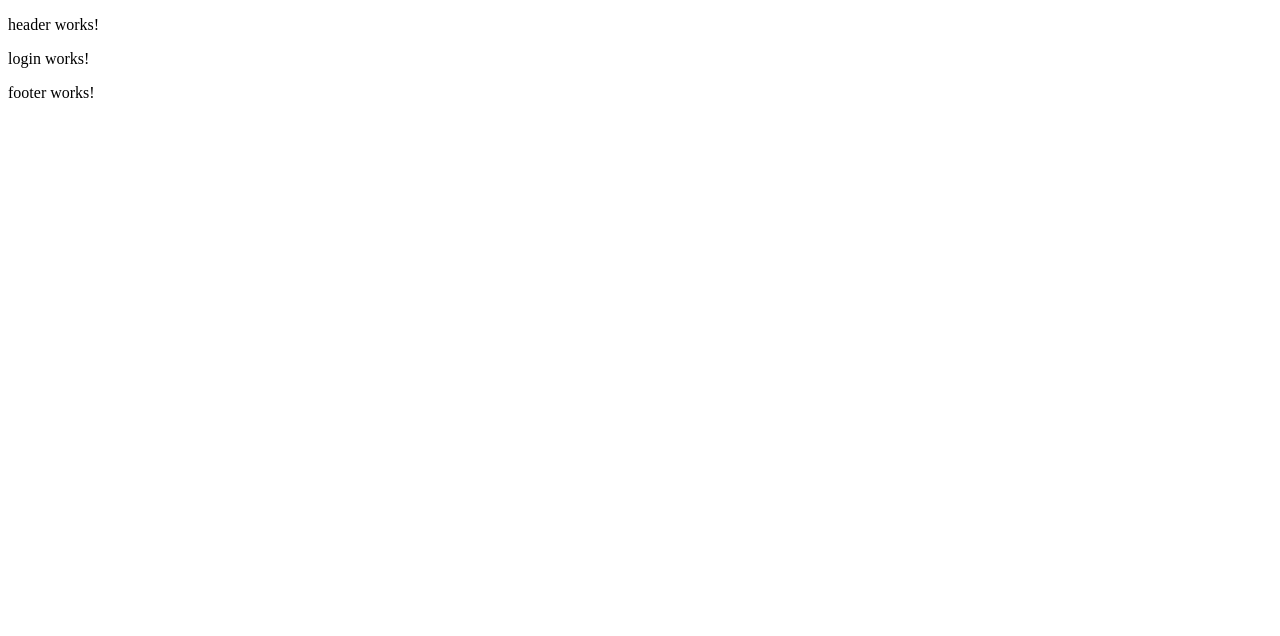
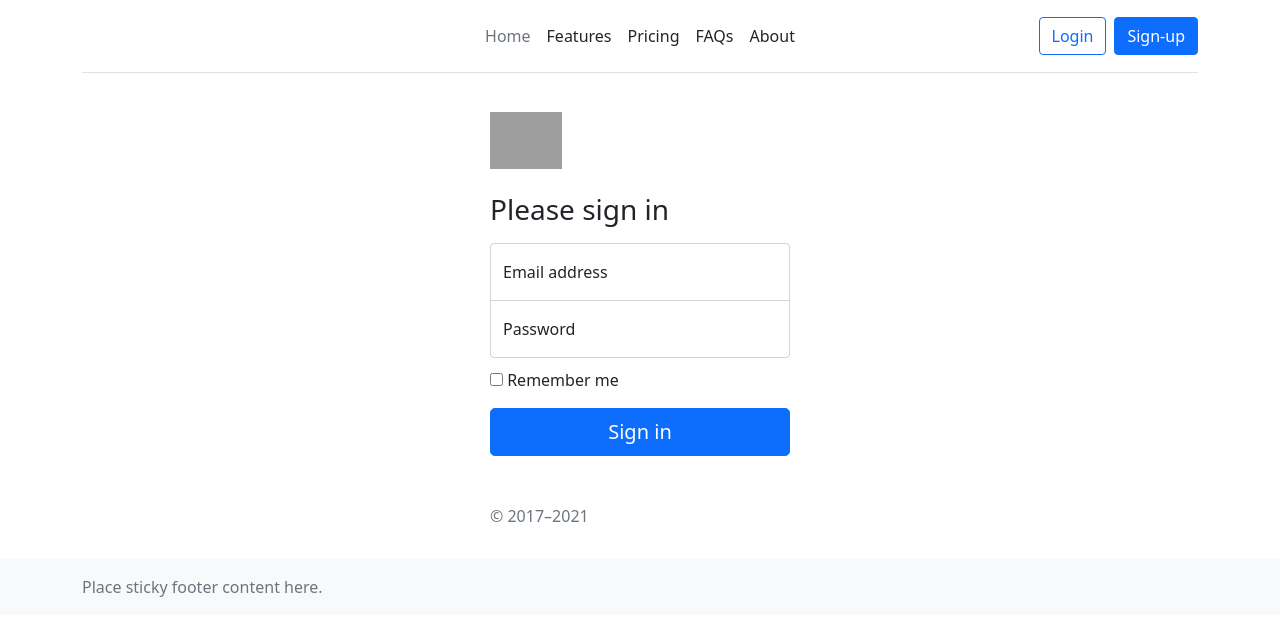
Before and after one commit to Nanotech2023/orgmephi-2.0, an Angular app in the folder frontend/: page /login in a window 1280 px wide. Shown: the top 636 px of the page. Built offline with nearby package versions, Linux system fonts and the light colour scheme; grey boxes are pictures that could not be loaded.

Commit message:
add: example header, footer and login page from getbootstrap.com

```diff
--- a/frontend/angular.json
+++ b/frontend/angular.json
@@ -31,6 +31,7 @@
               "src/favicon.ico"
             ],
             "styles": [
+              "node_modules/bootstrap/dist/css/bootstrap.min.css",
               "src/styles/main.scss"
             ],
             "scripts": []
--- a/frontend/package.json
+++ b/frontend/package.json
@@ -18,6 +18,7 @@
     "@angular/platform-browser-dynamic": "~12.1.1",
     "@angular/router": "~12.1.1",
     "@ngrx/store": "^12.2.0",
+    "bootstrap": "^5.0.2",
     "rxjs": "~6.6.0",
     "tslib": "^2.2.0",
     "zone.js": "~0.11.4"
--- a/frontend/src/app/auth/login/login.component.html
+++ b/frontend/src/app/auth/login/login.component.html
@@ -1 +1,23 @@
-<p>login works!</p>
+<main class="form-signin">
+    <form>
+        <img class="mb-4" src="/docs/5.0/assets/brand/bootstrap-logo.svg" alt="" width="72" height="57">
+        <h1 class="h3 mb-3 fw-normal">Please sign in</h1>
+
+        <div class="form-floating">
+            <input type="email" class="form-control" id="floatingInput" placeholder="name@example.com">
+            <label for="floatingInput">Email address</label>
+        </div>
+        <div class="form-floating">
+            <input type="password" class="form-control" id="floatingPassword" placeholder="Password">
+            <label for="floatingPassword">Password</label>
+        </div>
+
+        <div class="checkbox mb-3">
+            <label>
+                <input type="checkbox" value="remember-me"> Remember me
+            </label>
+        </div>
+        <button class="w-100 btn btn-lg btn-primary" type="submit">Sign in</button>
+        <p class="mt-5 mb-3 text-muted">© 2017–2021</p>
+    </form>
+</main>
--- a/frontend/src/app/auth/login/login.component.scss
+++ b/frontend/src/app/auth/login/login.component.scss
@@ -0,0 +1,26 @@
+.form-signin {
+  width: 100%;
+  max-width: 330px;
+  padding: 15px;
+  margin: auto;
+}
+
+.form-signin .checkbox {
+  font-weight: 400;
+}
+
+.form-signin .form-floating:focus-within {
+  z-index: 2;
+}
+
+.form-signin input[type="email"] {
+  margin-bottom: -1px;
+  border-bottom-right-radius: 0;
+  border-bottom-left-radius: 0;
+}
+
+.form-signin input[type="password"] {
+  margin-bottom: 10px;
+  border-top-left-radius: 0;
+  border-top-right-radius: 0;
+}
--- a/frontend/src/app/auth/login/login.component.ts
+++ b/frontend/src/app/auth/login/login.component.ts
@@ -1,14 +1,9 @@
-import { Component, OnInit } from '@angular/core';
+import { Component } from '@angular/core'
 
 @Component( {
     selector: 'app-login',
     templateUrl: './login.component.html',
-    styleUrls: [ './login.component.scss' ],
+    styleUrls: [ './login.component.scss' ]
 } )
-export class LoginComponent implements OnInit {
-
-    constructor() { }
-
-    ngOnInit(): void {
-    }
+export class LoginComponent {
 }
--- a/frontend/src/app/layout/footer/footer.component.html
+++ b/frontend/src/app/layout/footer/footer.component.html
@@ -1 +1,5 @@
-<p>footer works!</p>
+<footer class="footer mt-auto py-3 bg-light">
+    <div class="container">
+        <span class="text-muted">Place sticky footer content here.</span>
+    </div>
+</footer>
--- a/frontend/src/app/layout/header/header.component.html
+++ b/frontend/src/app/layout/header/header.component.html
@@ -1 +1,22 @@
-<p>header works!</p>
+<div class="container">
+    <header class="d-flex flex-wrap align-items-center justify-content-center justify-content-md-between py-3 mb-4 border-bottom">
+        <a href="/" class="d-flex align-items-center col-md-3 mb-2 mb-md-0 text-dark text-decoration-none">
+            <svg class="bi me-2" width="40" height="32" role="img" aria-label="Bootstrap">
+                <use xlink:href="#bootstrap"/>
+            </svg>
+        </a>
+
+        <ul class="nav col-12 col-md-auto mb-2 justify-content-center mb-md-0">
+            <li><a href="#" class="nav-link px-2 link-secondary">Home</a></li>
+            <li><a href="#" class="nav-link px-2 link-dark">Features</a></li>
+            <li><a href="#" class="nav-link px-2 link-dark">Pricing</a></li>
+            <li><a href="#" class="nav-link px-2 link-dark">FAQs</a></li>
+            <li><a href="#" class="nav-link px-2 link-dark">About</a></li>
+        </ul>
+
+        <div class="col-md-3 text-end">
+            <button type="button" class="btn btn-outline-primary me-2">Login</button>
+            <button type="button" class="btn btn-primary">Sign-up</button>
+        </div>
+    </header>
+</div>
--- a/frontend/src/app/layout/header/header.component.scss
+++ b/frontend/src/app/layout/header/header.component.scss
@@ -0,0 +1,4 @@
+.bi {
+  vertical-align: -.125em;
+  fill: currentColor;
+}
--- a/frontend/src/index.html
+++ b/frontend/src/index.html
@@ -7,7 +7,7 @@
     <meta name="viewport" content="width=device-width, initial-scale=1">
     <link rel="icon" type="image/x-icon" href="favicon.ico">
 </head>
-<body>
+<body class="d-flex flex-column h-100">
 <app-root></app-root>
 </body>
 </html>
```
Also changed, not shown: 1 other file (tests, documents, lock files or other folders).
